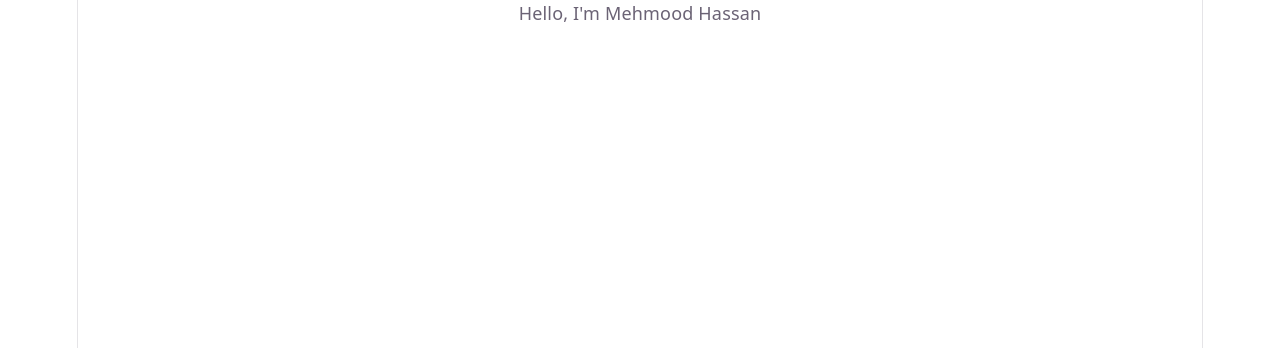
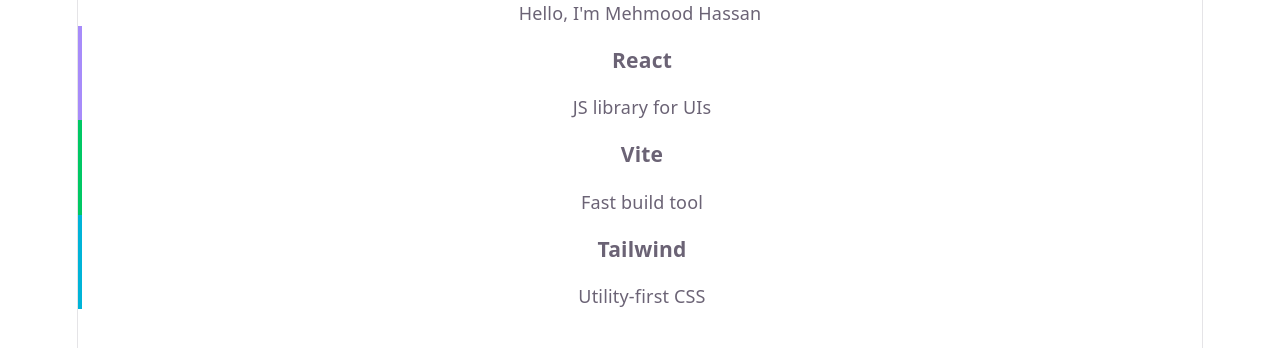
Before and after one commit to MehmoodCoder/Learning_React, a React (Vite) app in the folder React_Learning/: page / in a window 1280 px wide. Shown: the top 348 px of the page. Built offline with nearby package versions, Linux system fonts and the light colour scheme.

Commit message:
Import Card use it 3 times

```diff
--- a/React_Learning/src/App.jsx
+++ b/React_Learning/src/App.jsx
@@ -4,6 +4,7 @@
 import viteLogo from './assets/vite.svg'
 import './App.css'
 import Header from './components/Header'
+import Card from './components/Card'
 
 function App() {
   const [count, setCount] = useState(0)
@@ -11,6 +12,9 @@
   return (
     <>
       <Header/>
+      <Card title="React" description="JS library for UIs" color="#A78BFA" />
+      <Card title="Vite" description="Fast build tool" color="#00C864" />
+      <Card title="Tailwind" description="Utility-first CSS" color="#00B4D8" />
     </>
   )
 }
```
